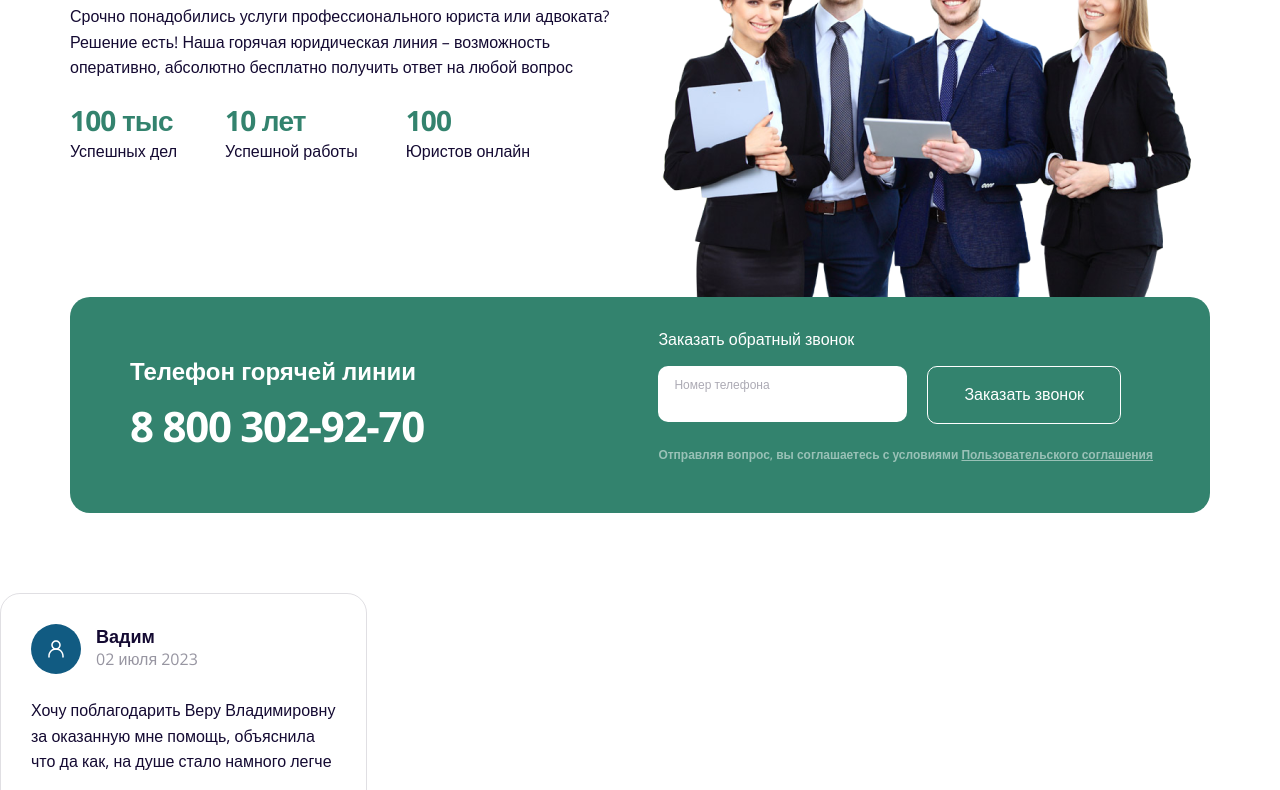
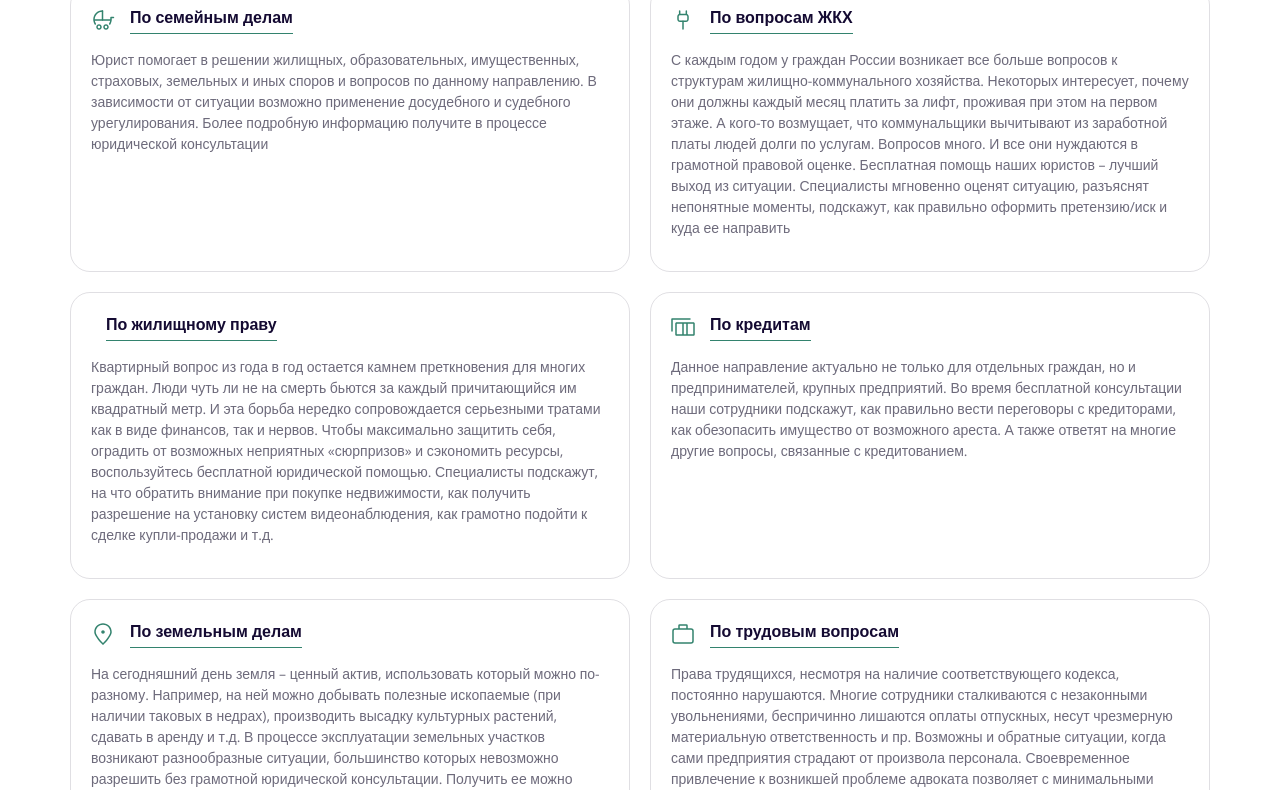
Before and after one commit to gleb-erokhin/100lawyers, a website: page src/html/index.html in a window 1280 px wide. Shown: the part 323-1113 px from the top of the page. Drawn offline with nearby package versions, Linux system fonts and the light colour scheme; files that its build step writes are made by us from their sources; files whose address does not match are found by name.

Commit message:
блок карточки специальностей юристов стилизован под мобильную версию

```diff
--- a/src/html/index.html
+++ b/src/html/index.html
@@ -23,8 +23,8 @@
             <!-- @@include('blocks/free-consult.html') -->
             <!-- @@include('blocks/baner-online.html') -->
             <!-- @@include('blocks/service.html') -->
-            @@include('blocks/choose.html')
-            <!-- @@include('blocks/speciality.html') -->
+            <!-- @@include('blocks/choose.html') -->
+            @@include('blocks/speciality.html')
             <!-- @@include('blocks/seo.html') -->
             <!-- @@include('blocks/baner-question.html') -->
             <!-- @@include('blocks/reviews.html') -->
--- a/src/scss/blocks/_speciality.scss
+++ b/src/scss/blocks/_speciality.scss
@@ -13,6 +13,15 @@
         padding: 20px;
         width: 560px;
         min-height: 287px;
+        @include desktop {
+            max-width: 450px;
+        }
+        @include tablet {
+            max-width: 340px;
+        }
+        @include small {
+            max-width: 100%;
+        }
     }
     &__item p {
         font-size: 14px;
```
